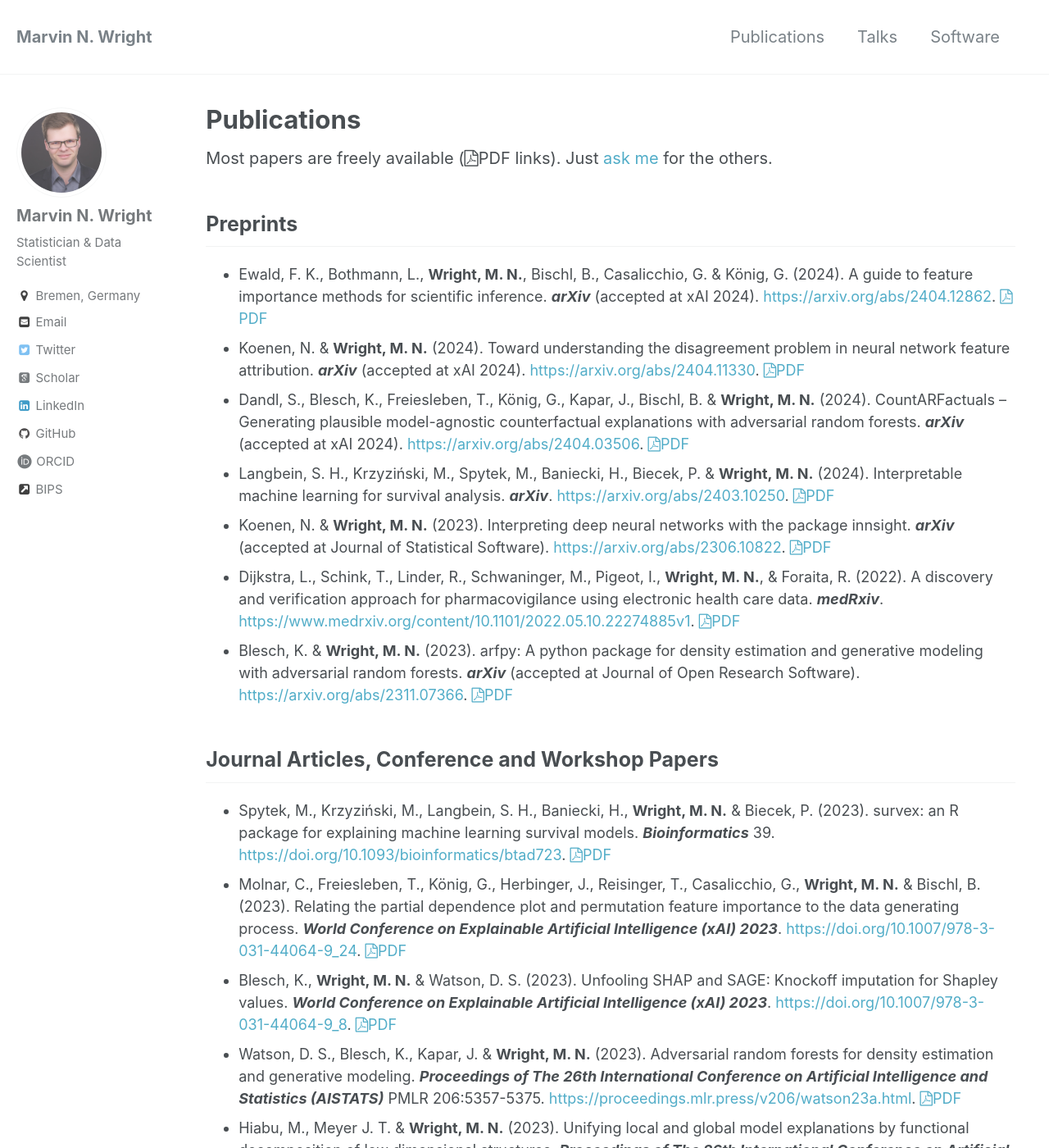
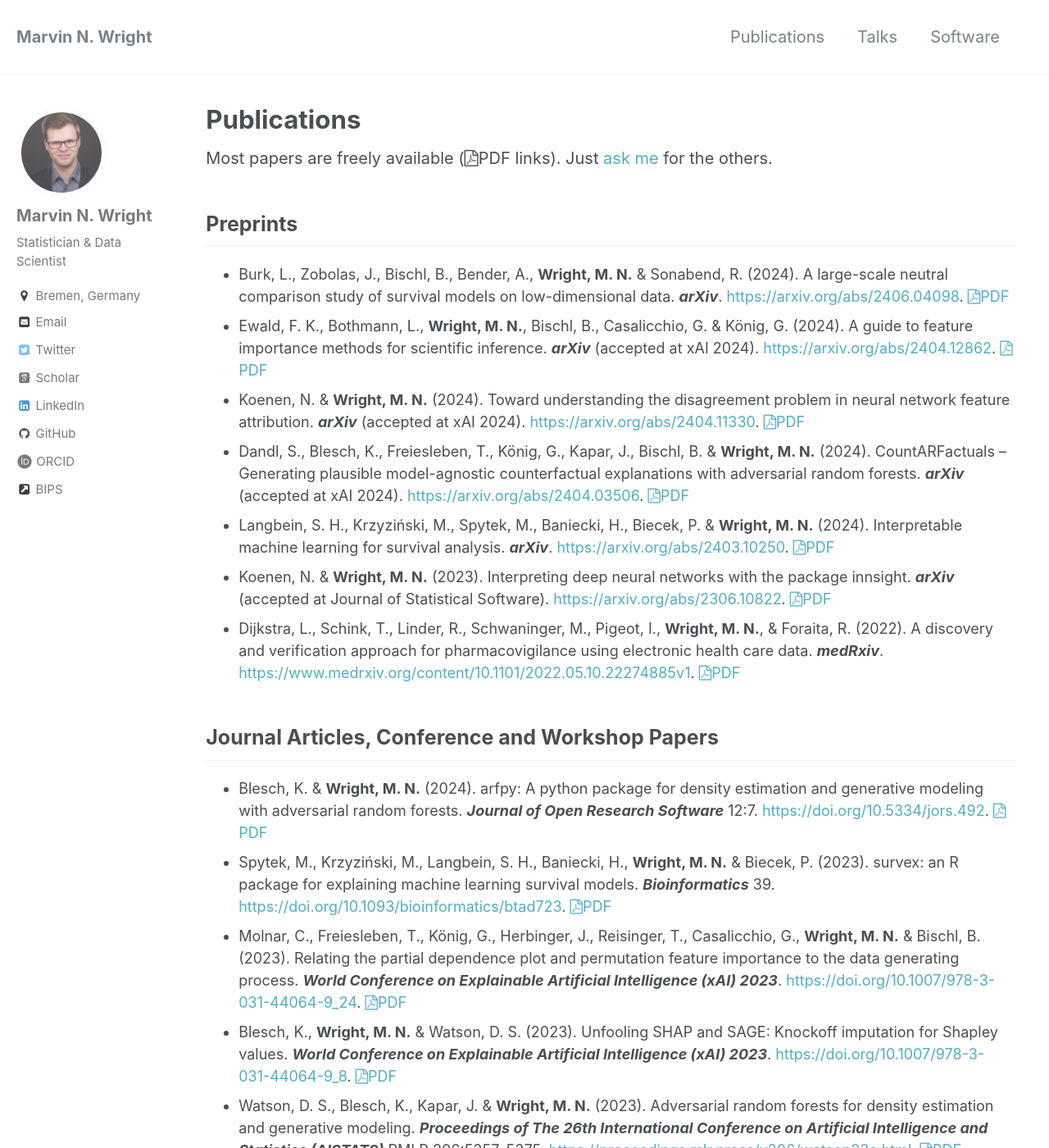
Before and after one commit to mnwright/mnwright.github.io, a Jekyll site: the page built from _pages/publications.md, in a window 1280 px wide and 1400 px high. Shown: the whole window at 82% size. Built offline with Jekyll 4.4.1, drawn with Linux system fonts in a browser that asks for light colours; some web fonts are replaced.

Commit message:
update pubs

```diff
--- a/_pages/publications.md
+++ b/_pages/publications.md
@@ -6,15 +6,16 @@ permalink: /publications/
 Most papers are freely available (<i class="fa fa-file-pdf-o"></i>PDF links). Just <a href="mailto:web@wrig.de">ask me</a> for the others.
 
 ## Preprints
+* {:.pub} Burk, L., Zobolas, J., Bischl, B., Bender, A., **Wright, M. N.** & Sonabend, R. (2024). A large-scale neutral comparison study of survival models on low-dimensional data. ***arXiv***. <https://arxiv.org/abs/2406.04098>. <a href="https://arxiv.org/pdf/2406.04098"><i class="fa fa-file-pdf-o"></i>PDF</a>
 * {:.pub} Ewald, F. K., Bothmann, L., **Wright, M. N.**, Bischl, B., Casalicchio, G. & König, G. (2024). A guide to feature importance methods for scientific inference. ***arXiv*** (accepted at xAI 2024). <https://arxiv.org/abs/2404.12862>. <a href="https://arxiv.org/pdf/2404.12862"><i class="fa fa-file-pdf-o"></i>PDF</a>
 * {:.pub} Koenen, N. & **Wright, M. N.** (2024). Toward understanding the disagreement problem in neural network feature attribution. ***arXiv*** (accepted at xAI 2024). <https://arxiv.org/abs/2404.11330>. <a href="https://arxiv.org/pdf/2404.11330"><i class="fa fa-file-pdf-o"></i>PDF</a>
 * {:.pub} Dandl, S., Blesch, K., Freiesleben, T., König, G., Kapar, J., Bischl, B. & **Wright, M. N.** (2024). CountARFactuals -- Generating plausible model-agnostic counterfactual explanations with adversarial random forests. ***arXiv*** (accepted at xAI 2024). <https://arxiv.org/abs/2404.03506>. <a href="https://arxiv.org/pdf/2404.03506"><i class="fa fa-file-pdf-o"></i>PDF</a>
 * {:.pub} Langbein, S. H., Krzyziński, M., Spytek, M., Baniecki, H., Biecek, P. & **Wright, M. N.** (2024). Interpretable machine learning for survival analysis. ***arXiv***. <https://arxiv.org/abs/2403.10250>. <a href="https://arxiv.org/pdf/2403.10250"><i class="fa fa-file-pdf-o"></i>PDF</a>
 * {:.pub} Koenen, N. & **Wright, M. N.** (2023). Interpreting deep neural networks with the package innsight. ***arXiv*** (accepted at Journal of Statistical Software). <https://arxiv.org/abs/2306.10822>. <a href="https://arxiv.org/pdf/2306.10822"><i class="fa fa-file-pdf-o"></i>PDF</a>
 * {:.pub} Dijkstra, L., Schink, T., Linder, R., Schwaninger, M., Pigeot, I., **Wright, M. N.**, & Foraita, R. (2022). A discovery and verification approach for pharmacovigilance using electronic health care data. ***medRxiv***. <https://www.medrxiv.org/content/10.1101/2022.05.10.22274885v1>. <a href="https://www.medrxiv.org/content/10.1101/2022.05.10.22274885v1.full.pdf"><i class="fa fa-file-pdf-o"></i>PDF</a>
-* {:.pub} Blesch, K. & **Wright, M. N.** (2023). arfpy: A python package for density estimation and generative modeling with adversarial random forests. ***arXiv*** (accepted at Journal of Open Research Software). <https://arxiv.org/abs/2311.07366>. <a href="https://arxiv.org/pdf/2311.07366"><i class="fa fa-file-pdf-o"></i>PDF</a>
 
 ## Journal Articles, Conference and Workshop Papers
+* {:.pub} Blesch, K. & **Wright, M. N.** (2024). arfpy: A python package for density estimation and generative modeling with adversarial random forests. ***Journal of Open Research Software*** 12:7. <https://doi.org/10.5334/jors.492>. <a href="https://openresearchsoftware.metajnl.com/articles/492/files/663239421a429.pdf"><i class="fa fa-file-pdf-o"></i>PDF</a>
 * {:.pub} Spytek, M., Krzyziński, M., Langbein, S. H., Baniecki, H., **Wright, M. N.** & Biecek, P. (2023). survex: an R package for explaining machine learning survival models. ***Bioinformatics*** 39. <https://doi.org/10.1093/bioinformatics/btad723>. <a href="https://academic.oup.com/bioinformatics/article-pdf/39/12/btad723/54752917/btad723.pdf"><i class="fa fa-file-pdf-o"></i>PDF</a>
 * {:.pub} Molnar, C., Freiesleben, T., König, G., Herbinger, J., Reisinger, T., Casalicchio, G., **Wright, M. N.** & Bischl, B. (2023). Relating the partial dependence plot and permutation feature importance to the data generating process. ***World Conference on Explainable Artificial Intelligence (xAI) 2023***.  <https://doi.org/10.1007/978-3-031-44064-9_24>. <a href="https://link.springer.com/content/pdf/10.1007/978-3-031-44064-9_24.pdf"><i class="fa fa-file-pdf-o"></i>PDF</a>
 * {:.pub} Blesch, K., **Wright, M. N.** & Watson, D. S. (2023). Unfooling SHAP and SAGE: Knockoff imputation for Shapley values. ***World Conference on Explainable Artificial Intelligence (xAI) 2023***. <https://doi.org/10.1007/978-3-031-44064-9_8>. <a href="https://link.springer.com/content/pdf/10.1007/978-3-031-44064-9_8.pdf"><i class="fa fa-file-pdf-o"></i>PDF</a>
```
